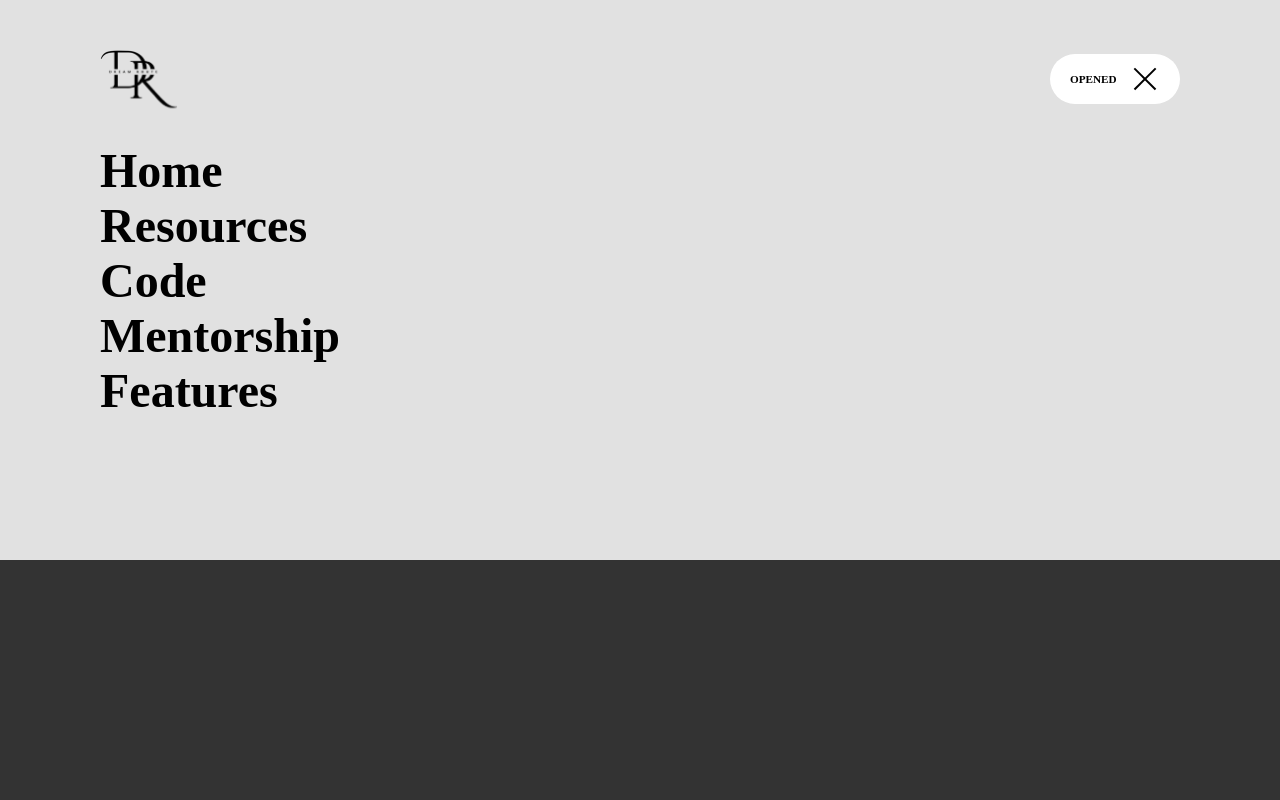
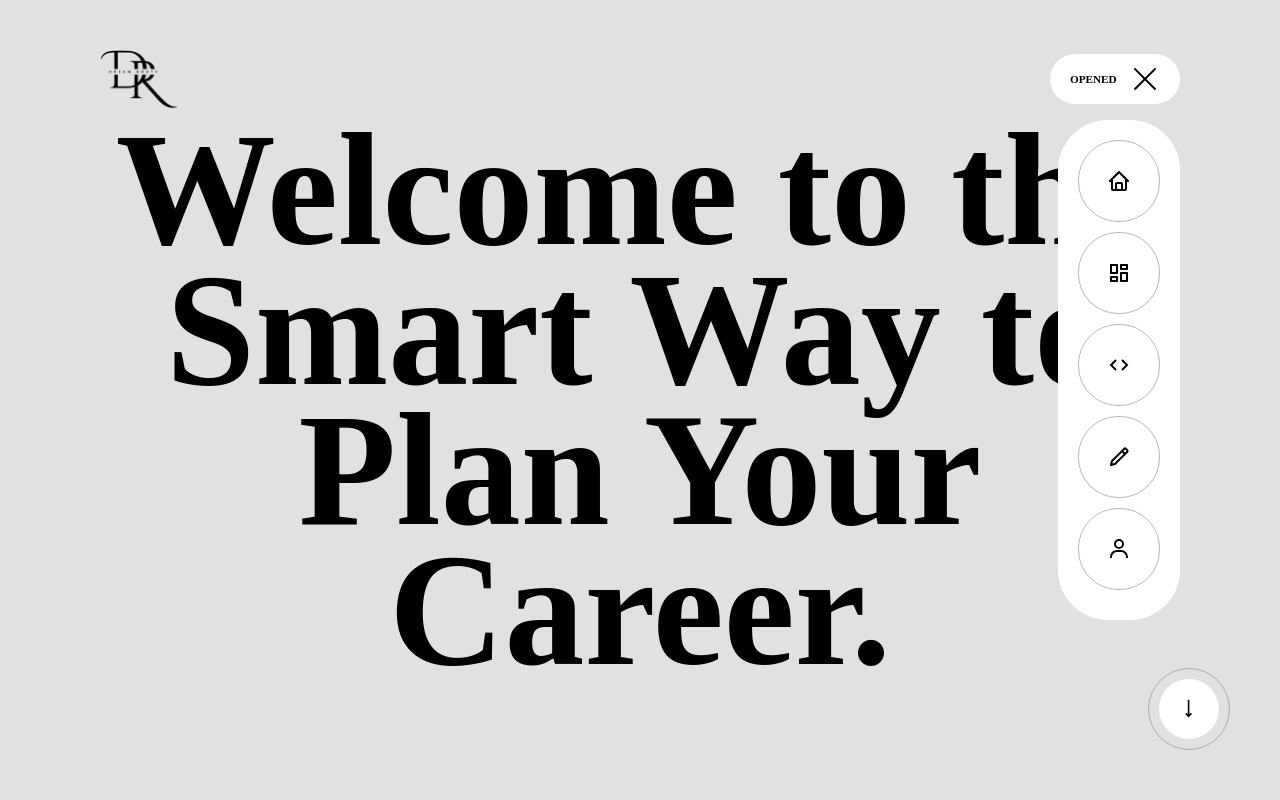
Before and after one commit to Jawad-Ali-Soomro/mentorbot, a React (Vite) app in the folder client/: page / in a window 1280 px wide. Shown: the top 800 px of the page. Built offline with nearby package versions, Linux system fonts and the light colour scheme; a web font is replaced by a local one.

Commit message:
design in progress

```diff
--- a/client/src/_components/_header.jsx
+++ b/client/src/_components/_header.jsx
@@ -1,6 +1,12 @@
 import React from 'react'
 import '../_styles/_header.scss'
 import { useState } from 'react'
+import { BiCode, BiEdit, BiEditAlt, BiHome, BiLogoFacebook, BiLogoGithub, BiLogoInstagram, BiLogoTwitter, BiPencil, BiSolidDashboard, BiUser } from 'react-icons/bi'
+import { GrDashboard } from 'react-icons/gr'
+import { MdDashboard } from 'react-icons/md'
+import { TbDashboard } from 'react-icons/tb'
+import { CgProfile } from 'react-icons/cg'
+import { RiDashboardLine } from 'react-icons/ri'
 
 const Header = () => {
   const [showMenu, setShowMenu] = useState(true)
@@ -14,18 +20,27 @@ const Header = () => {
         <div className="bar" style={{ opacity: `${showMenu ? "0" : ""}` }}></div>
         <div className="bar" style={{ transform: `${showMenu ? 'rotate(-45deg)' : ""}`, position: `${showMenu ? "absolute" : ""}` }}></div>
       </div>
-      <div className="main-menu flex col" style={{transform:`${showMenu ? "translateY(0%)" : "translateY(-100%)"}`}}>
-        <div className="top-menu flex" style={{ transform: `${showMenu ? "translateX(0)" : "translateX(-100%)"}` }}>
-          <ul className="flex col">
-            <li>Home</li>
-            <li>Resources</li>
-            <li>Code</li>
-            <li>Mentorship</li>
-            <li>Features</li>
-          </ul>
+      <div className="main-menu flex col" style={{ transform: `${showMenu ? "translateY(0%)" : "translateY(-150%)"}` }}>
+        <div className="top-menu flex">
+          <div className="navs flex col">
+            <div className="nav flex">
+              <BiHome />
+            </div>
+            <div className="nav flex">
+              <RiDashboardLine />
+            </div>
+            <div className="nav flex">
+              <BiCode />
+            </div>
+            <div className="nav flex">
+              <BiPencil />
+            </div>
+            <div className="nav flex">
+              <BiUser />
+            </div>
+        </div>
+        </div>
 
-        </div>
-        <div className="bottom-menu flex col"  style={{transform:`${showMenu ? "translateX(0%)" : "translateX(100%)"}`}}></div>
       </div>
     </div>
   )
--- a/client/src/_styles/_header.scss
+++ b/client/src/_styles/_header.scss
@@ -22,6 +22,7 @@
         cursor: pointer;
         padding-right: 10px;
         position: relative;
+        transition: .5s;
         .bar {
             width: 30px;
             height: 1.8px;
@@ -35,40 +36,32 @@
         left: 20px;
         font-weight: 600;
         font-size: .7rem;
+        z-index: 100;
     }
     .main-menu {
-        width: 100%;
-        height: 100vh;
+        top: 120px;
         position: fixed;
-        top: 0;
-        left: 0;
+        right: 100px;
         overflow: hidden;
-        // transition: .5s;
+        border-radius: 50px;
+        transition: .5s;
         .top-menu {
-            width: calc(100% - 200px);
-            height: 70vh;
-            background: #e1e1e1;
+            padding: 20px;
+            padding-bottom: 30px;
+            background: white;
             transition: .5s;
             z-index: 1000000;
-            justify-content: space-between;
-            padding-left: 100px;
-            padding-right: 100px;
-            ul {
-                align-items: start;
-                li {
-                    font-size: 3rem;
-                    list-style: none;
-                    font-weight: 900;
-                    cursor: pointer;
-                }
+          .navs {
+            gap: 10px;
+            .nav {
+                width: 80px;
+                height: 80px;
+                border: 1px solid #80808090;
+                border-radius: 40px;
+                font-size: 1.5rem;cursor: pointer;
             }
+          }
+        }
 
-        }
-        .bottom-menu {
-            width: 100%;
-            height: 30vh;
-            background: #333;
-            transition: .5s;
-        }
     }
 }
```
